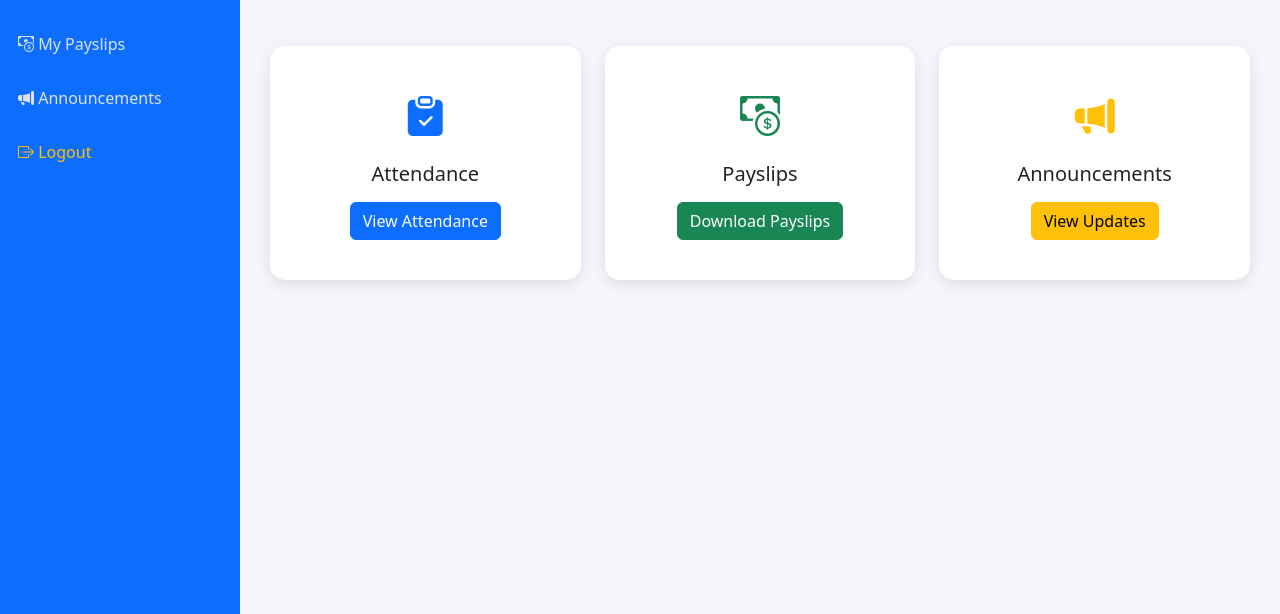
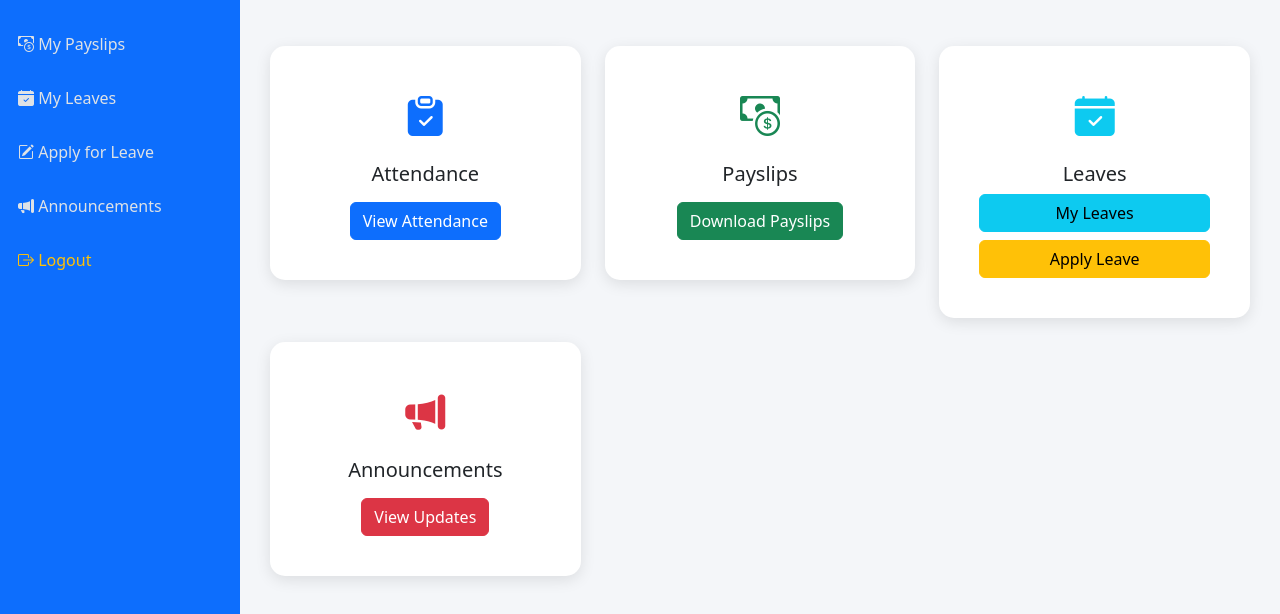
Before and after one commit to Vansh-1/office_employee_mgmt, a PHP site: page /employee_dashboard.php in a window 1280 px wide. Shown: the part 186-800 px from the top of the page. Run offline with PHP 8.4, Linux system fonts and the light colour scheme; a user stored in the database is signed in; data that the repository does not hold is empty.

Commit message:
Added My leaves Button

```diff
--- a/employee_dashboard.php
+++ b/employee_dashboard.php
@@ -92,6 +92,8 @@ $emp = $stmt->fetch(PDO::FETCH_ASSOC);
   <a href="employee_dashboard.php"><i class="bi bi-house-fill"></i> Dashboard</a>
   <a href="attendance.php"><i class="bi bi-clipboard-check-fill"></i> My Attendance</a>
   <a href="payslips.php"><i class="bi bi-cash-coin"></i> My Payslips</a>
+  <a href="my_leaves.php"><i class="bi bi-calendar-check-fill"></i> My Leaves</a>
+  <a href="apply_leave.php"><i class="bi bi-pencil-square"></i> Apply for Leave</a>
   <a href="announcements.php"><i class="bi bi-megaphone-fill"></i> Announcements</a>
   <a href="logout.php" class="text-warning"><i class="bi bi-box-arrow-right"></i> Logout</a>
 </div>
@@ -132,15 +134,30 @@ $emp = $stmt->fetch(PDO::FETCH_ASSOC);
         </div>
       </div>
 
+      <!-- Leaves with Two Buttons -->
       <div class="col-md-4">
         <div class="card card-custom text-center p-4">
           <div class="card-body">
-            <i class="bi bi-megaphone-fill fs-1 text-warning"></i>
-            <h5 class="mt-3">Announcements</h5>
-            <a href="announcements.php" class="btn btn-warning mt-2">View Updates</a>
+            <i class="bi bi-calendar-check-fill fs-1 text-info"></i>
+            <h5 class="mt-3">Leaves</h5>
+            <div class="d-grid gap-2">
+              <a href="leaves.php" class="btn btn-info">My Leaves</a>
+              <a href="apply_leave.php" class="btn btn-warning">Apply Leave</a>
+            </div>
           </div>
         </div>
       </div>
+
+      <div class="col-md-4">
+        <div class="card card-custom text-center p-4">
+          <div class="card-body">
+            <i class="bi bi-megaphone-fill fs-1 text-danger"></i>
+            <h5 class="mt-3">Announcements</h5>
+            <a href="announcements.php" class="btn btn-danger mt-2">View Updates</a>
+          </div>
+        </div>
+      </div>
+
     </div>
   </div>
 </div>
```
Also changed, not shown: admin_dashboard.php (+6 -6 lines).
